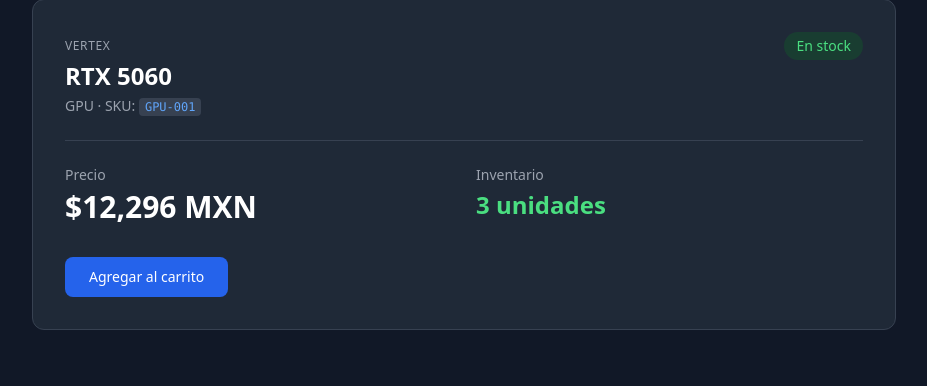
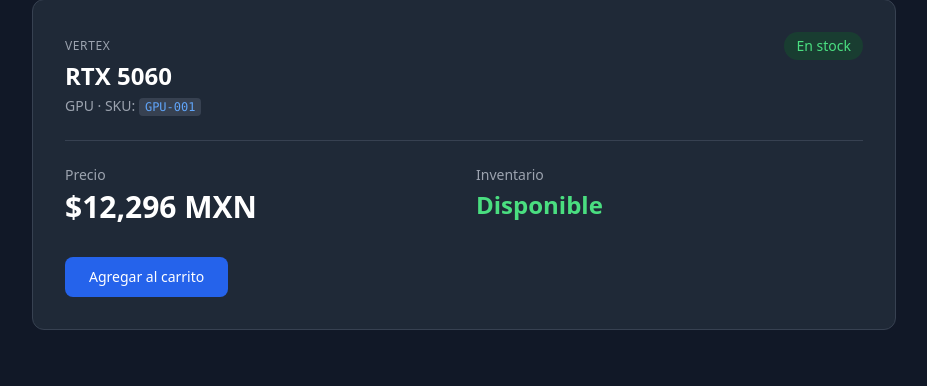
Before and after one commit to R-V-L/sentinel-demo, a Flask app: a page that uses templates/product.html in a window 1280 px wide. Shown: the part 134-520 px from the top of the page, without its empty margins (176-1103 px from the left). Run offline with Flask 3, Linux system fonts and the light colour scheme; some libraries are stand-ins or nearby versions.

Commit message:
Hide stock quantity on product page — shows Disponible/Agotado only

```diff
--- a/templates/product.html
+++ b/templates/product.html
@@ -29,7 +29,7 @@
                 <div>
                     <p class="text-sm text-gray-400 mb-1">Inventario</p>
                     <p class="text-2xl font-semibold {{ 'text-green-400' if product.stock > 0 else 'text-red-400' }}">
-                        {{ product.stock }} unidades
+                        {{ 'Disponible' if product.stock > 0 else 'Agotado' }}
                     </p>
                 </div>
             </div>
```
